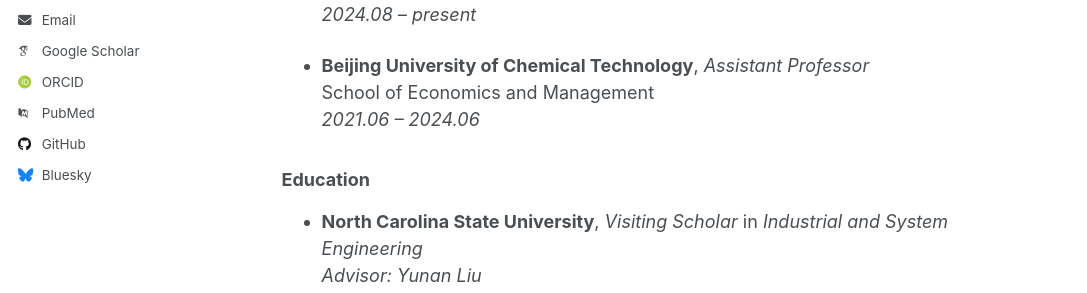
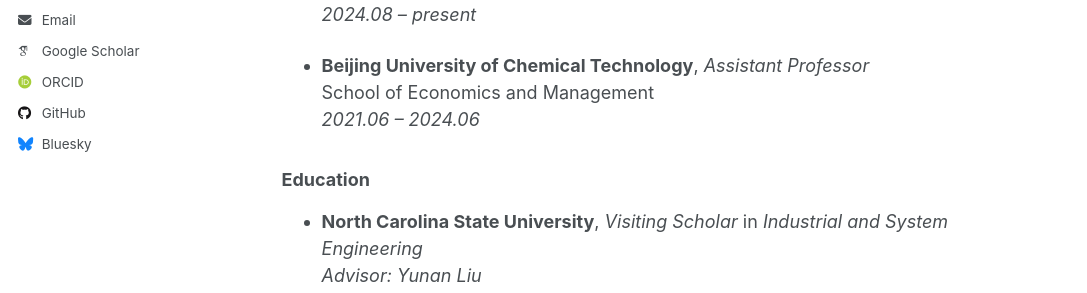
Before and after one commit to KeSun-2025/KeSun-2025.github.io, a Jekyll site: the page built from _pages/about.md, in a window 1280 px wide. Shown: the part 443-736 px from the top of the page, without its empty margins (0-1087 px from the left). Built offline with Jekyll 4.4.1, drawn with Linux system fonts in a browser that asks for light colours; some web fonts are replaced.

Commit message:
Update _config.yml

```diff
--- a/_config.yml
+++ b/_config.yml
@@ -38,9 +38,9 @@ author:
   impactstory      : # URL
   orcid            : "https://orcid.org/0000-0002-2095-929X"
   semantic         : # URL
-  pubmed           : "https://www.ncbi.nlm.nih.gov/pubmed/?term=john+snow"
-  researchgate     : # URL
-  scopus           : # URL
+  # pubmed           : "https://www.ncbi.nlm.nih.gov/pubmed/?term=john+snow"
+  # researchgate     : # URL
+  # scopus           : # URL
 
   # Repositories and software development
   bitbucket        : # Username - Update with your username on the site
```
